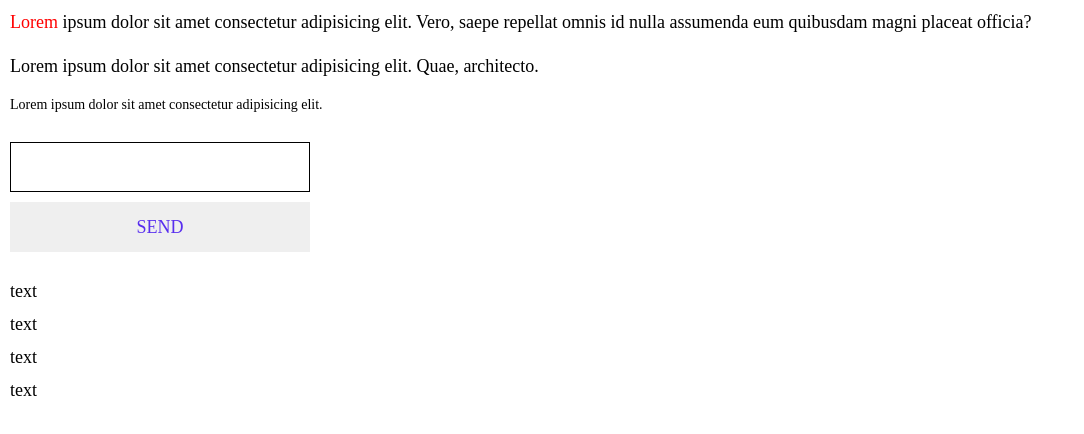
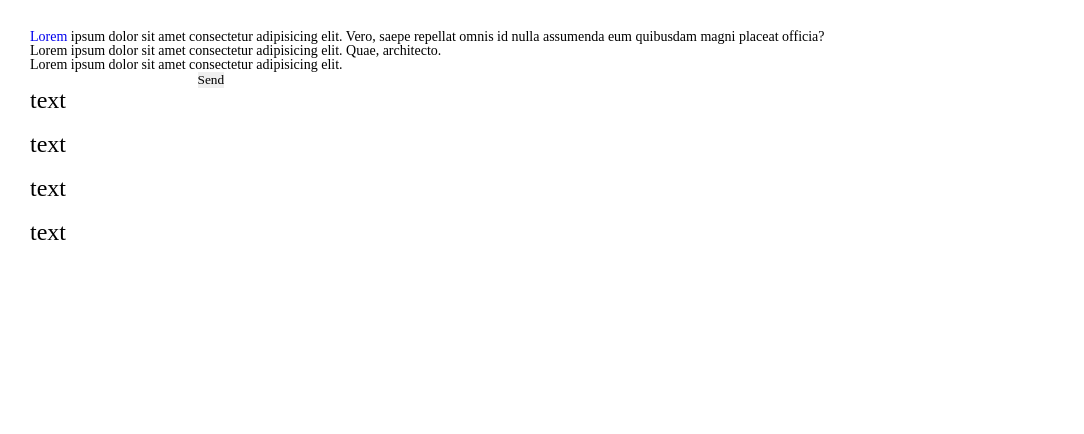
Before and after one commit to FuriousGopher/IT, a plain HTML site: page css.html in a window 1280 px wide. Shown: the whole page, without its empty margins (0-1084 px from the left). Drawn offline with Linux system fonts and the light colour scheme.

Commit message:
dsfdsewr

```diff
--- a/css/style.css
+++ b/css/style.css
@@ -36,51 +36,19 @@ img{vertical-align: top;}
 
 h1,h2,h3,h4,h5,h6{font-size:inherit;font-weight: 400;}
 /*--------------------*/
-
 body{
-	padding: 10px;
+	padding: 30px;
 }
-.block{
+.text{
+	font-size: 24px;
+	line-height: 33px;
 	margin: 0 0 30px 0;
 }
-.block p{
-	font-size: 18px;
-	line-height: 24px;
-	margin: 0 0 20px 0;
-}
-.block:hover{
-	color: green;
-}
-.link{
-color: red;
-}
-.textinput{
-border: 1px solid black;
-height: 50px;
-padding: 0 15px;
-font-size: 18px;
-width: 300px;
-margin: 0 0 10px 0 ;
-}
-.textbutton{
-	display: block;
-	width: 300px;
-	height: 50px;
-	border-color: blue;
-	font-size: 18px;
-	color: rgb(88, 46, 239);
-	text-transform: uppercase;
-	margin: 0 0 30px 0;
-}
+
 .list{
 
 }
-
-.link:hover{
-	text-decoration: underline;
-	color: blue;
+.list li{
+	font-size: 24px;
+	margin: 0 0 20px 0;
 }
-.list li{
-	font-size: 18px;
-	margin: 0 0 15px 0;
-}
```
Also changed, not shown: css_psevdo.html (added, +22 -0 lines).
